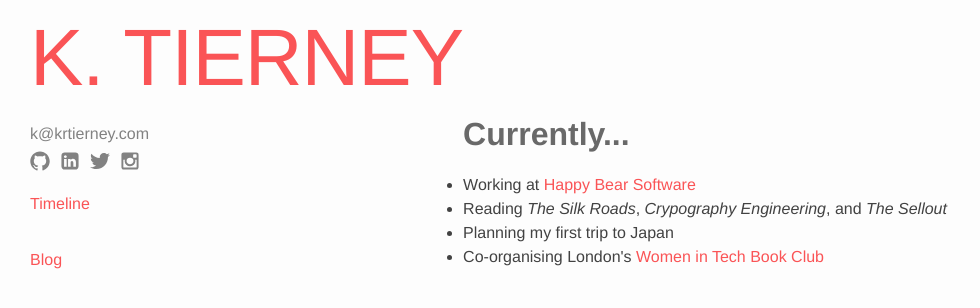
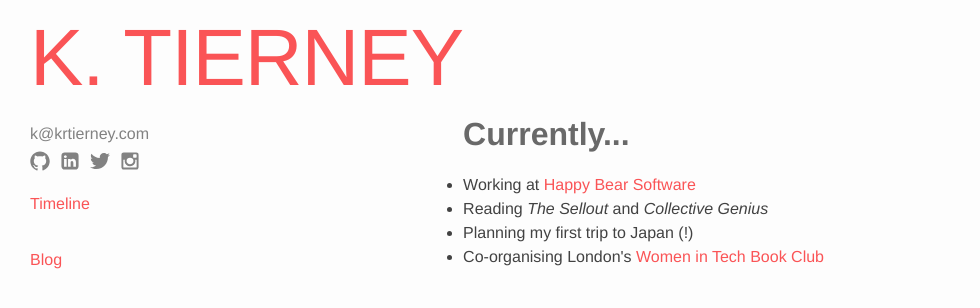
Before and after one commit to krtierney/krtierney.github.io, a Jekyll site: the page built from index.md, in a window 1280 px wide. Shown: the top 308 px of the page, without its empty margins (0-980 px from the left). Built offline with Jekyll 4.4.1, drawn with Linux system fonts in a browser that asks for light colours.

Commit message:
Finished reading The Silk Road

```diff
--- a/_layouts/home.html
+++ b/_layouts/home.html
@@ -7,8 +7,8 @@ layout: default
   <h1>Currently...</h1>
   <ul>
     <li>Working at <a href="https://www.happybearsoftware.com">Happy Bear Software</a></li>
-    <li>Reading <em>The Silk Roads</em>, <em>Crypography Engineering</em>, and <em>The Sellout</em></li>
-    <li>Planning my first trip to Japan</li>
+    <li>Reading <em>The Sellout</em> and <em>Collective Genius</em></li>
+    <li>Planning my first trip to Japan (!)</li>
     <li>Co-organising London's <a href="https://www.meetup.com/Women-in-Tech-Book-Club/">Women in Tech Book Club</a></li>
   </ul>
 
```
Also changed, not shown: 6 other files.
